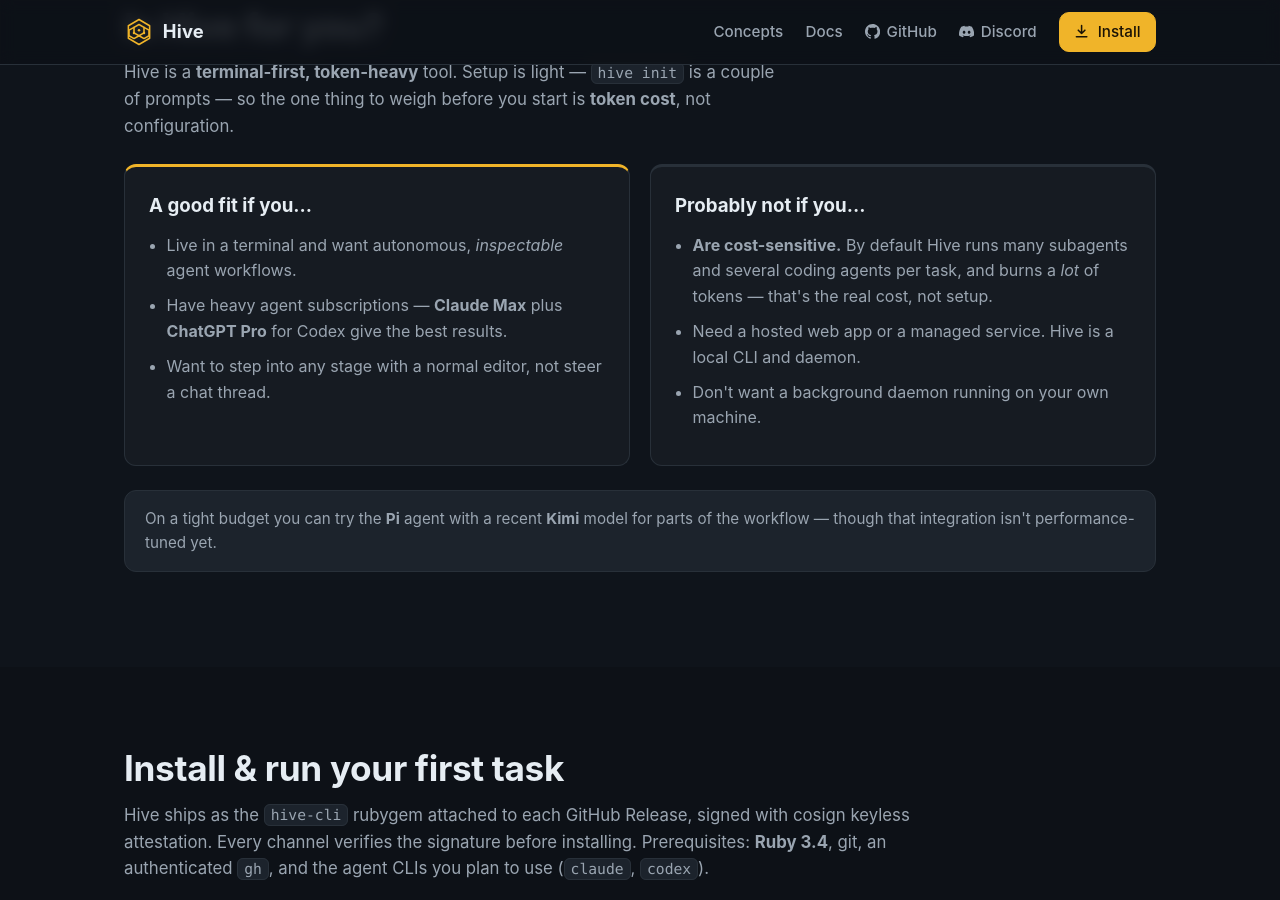
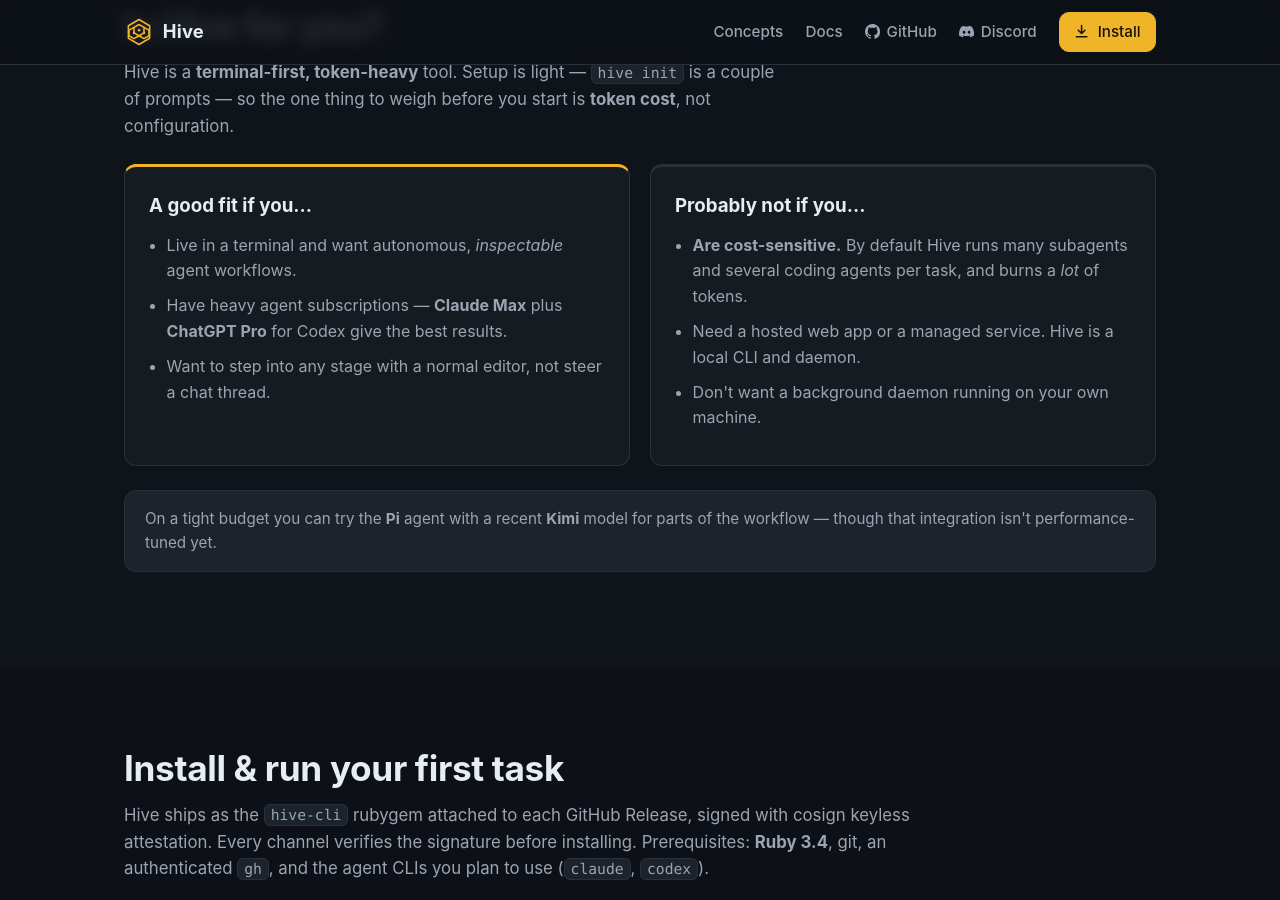
Before and after one commit to ivankuznetsov/hive-site, a Jekyll site: the page built from index.md, in a window 1280 px wide and 900 px high, scrolled down 3883 px. Built offline with Jekyll 4.4.1, drawn with Linux system fonts in a browser that asks for light colours.

Commit message:
copy(landing): trim the cost-sensitive bullet (drop the 'not setup' aside)

```diff
--- a/_includes/landing/fit.html
+++ b/_includes/landing/fit.html
@@ -18,7 +18,7 @@
       <div class="fit__col fit__col--no">
         <h3>Probably not if you…</h3>
         <ul>
-          <li><strong>Are cost-sensitive.</strong> By default Hive runs many subagents and several coding agents per task, and burns a <em>lot</em> of tokens — that's the real cost, not setup.</li>
+          <li><strong>Are cost-sensitive.</strong> By default Hive runs many subagents and several coding agents per task, and burns a <em>lot</em> of tokens.</li>
           <li>Need a hosted web app or a managed service. Hive is a local CLI and daemon.</li>
           <li>Don't want a background daemon running on your own machine.</li>
         </ul>
```
